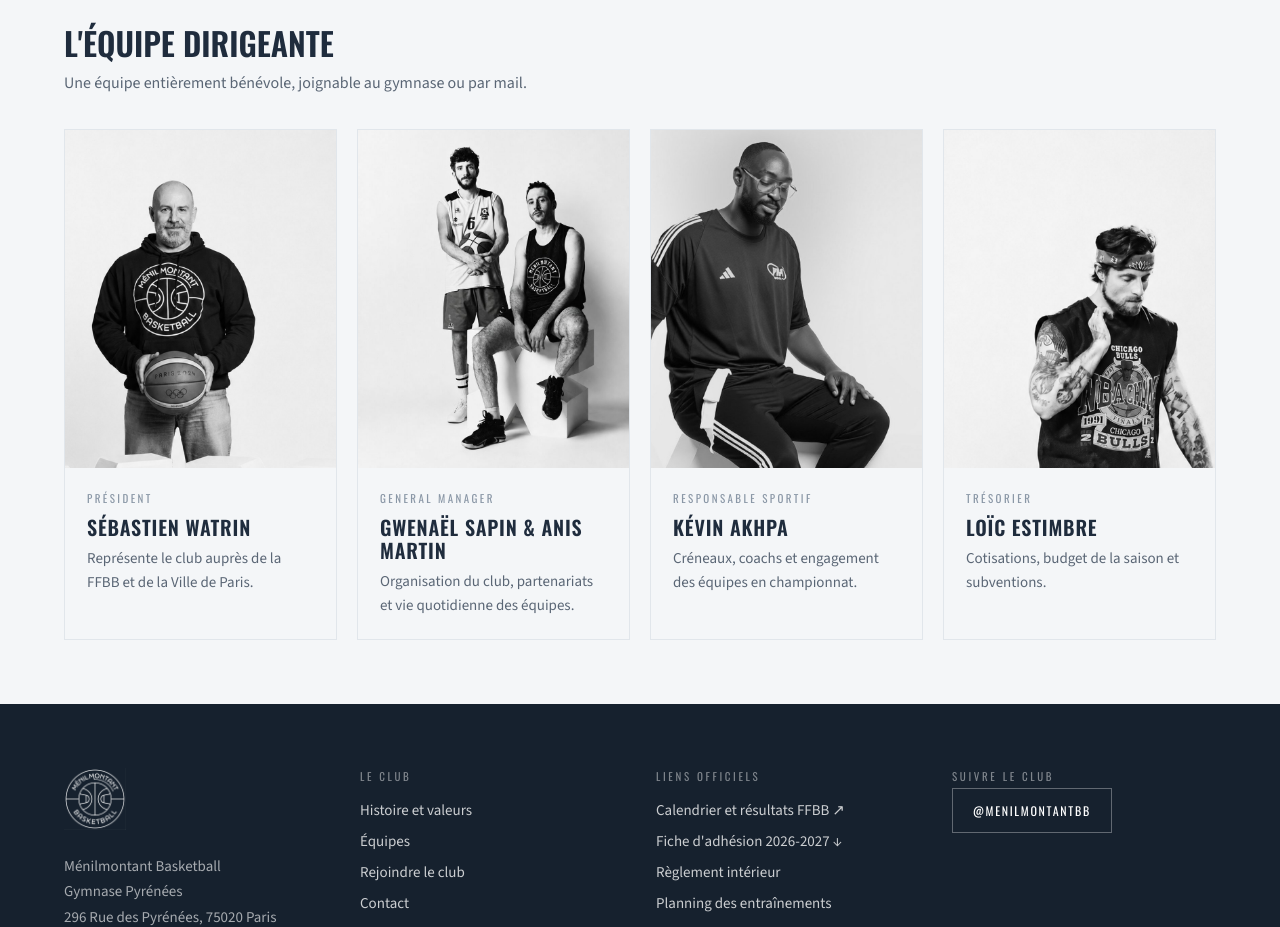
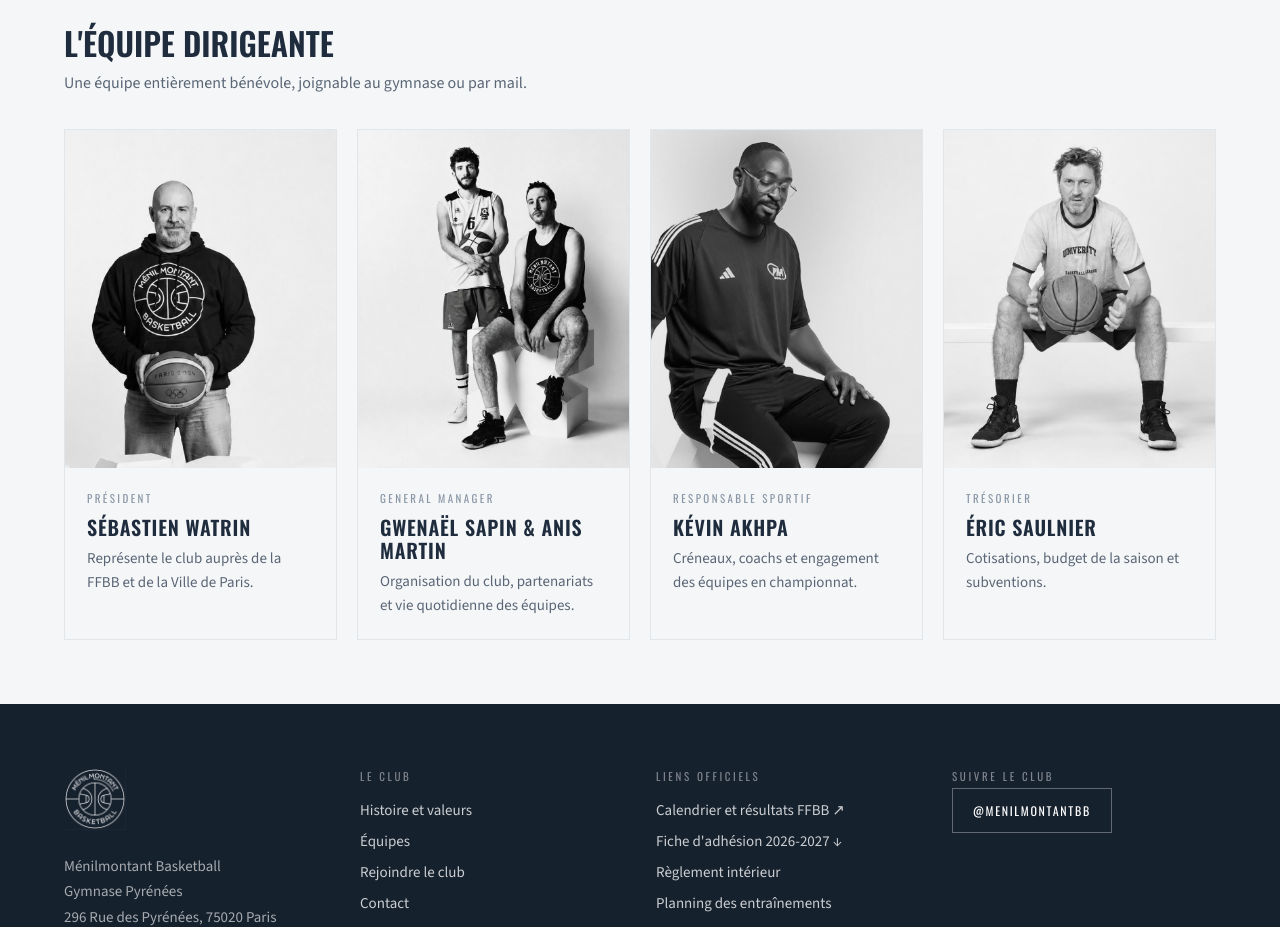
Before and after one commit to Marouan87/menilmontant-basketball, a Next.js app: page /le-club in a window 1280 px wide. Shown: the part 3420-4347 px from the top of the page. Built offline with nearby package versions, Linux system fonts and the light colour scheme.

Commit message:
Eric Saulnier remplace Loic Estimbre au poste de tresorier

```diff
--- a/content/club.js
+++ b/content/club.js
@@ -40,5 +40,5 @@ export const staff = [
   { photo: '/images/staff-sebastien.jpg', role: 'Président', person: 'Sébastien Watrin', mission: "Représente le club auprès de la FFBB et de la Ville de Paris." },
   { photo: '/images/staff-gm.jpg', role: 'General Manager', person: 'Gwenaël Sapin & Anis Martin', mission: 'Organisation du club, partenariats et vie quotidienne des équipes.' },
   { photo: '/images/staff-kevin.jpg', role: 'Responsable sportif', person: 'Kévin Akhpa', mission: 'Créneaux, coachs et engagement des équipes en championnat.' },
-  { photo: '/images/staff-loic.jpg', role: 'Trésorier', person: 'Loïc Estimbre', mission: 'Cotisations, budget de la saison et subventions.' },
+  { photo: '/images/staff-eric.jpg', role: 'Trésorier', person: 'Éric Saulnier', mission: 'Cotisations, budget de la saison et subventions.' },
 ];
```
Also changed, not shown: public/images/staff-eric.jpg (added).
